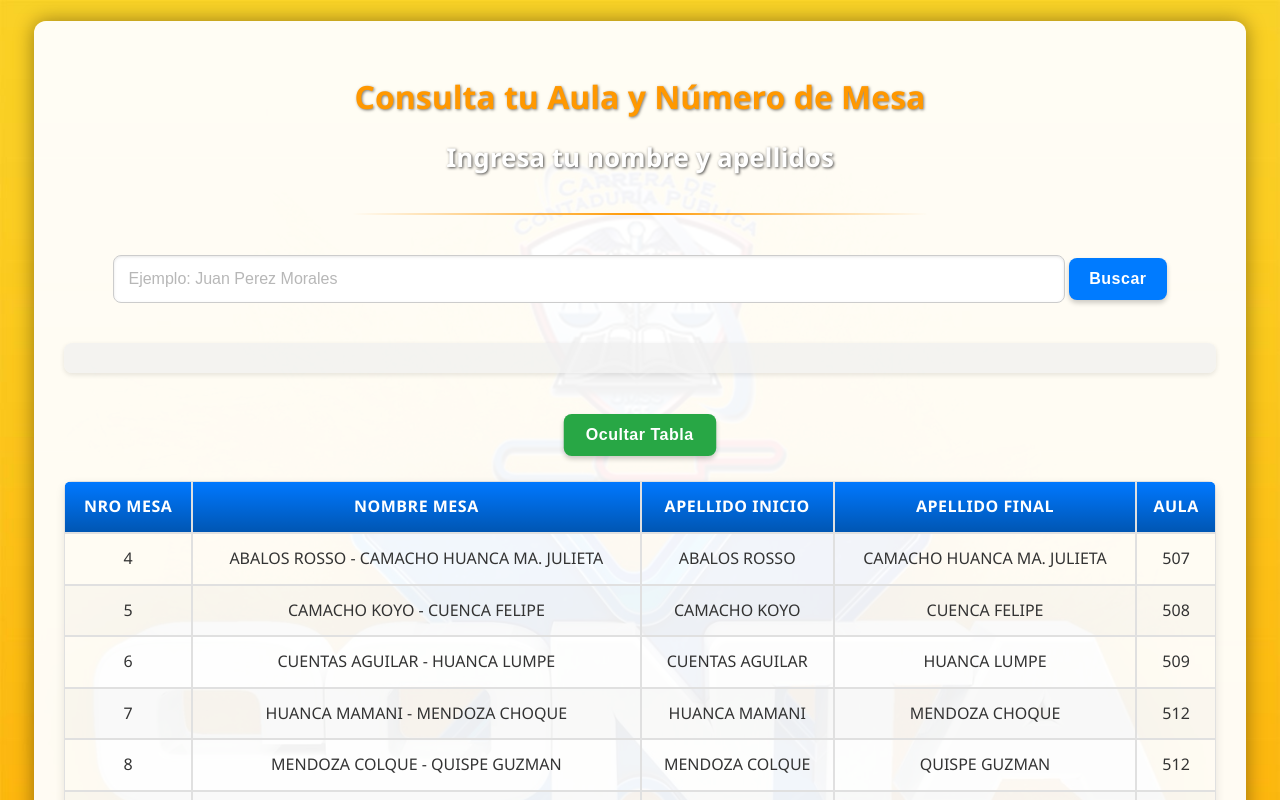
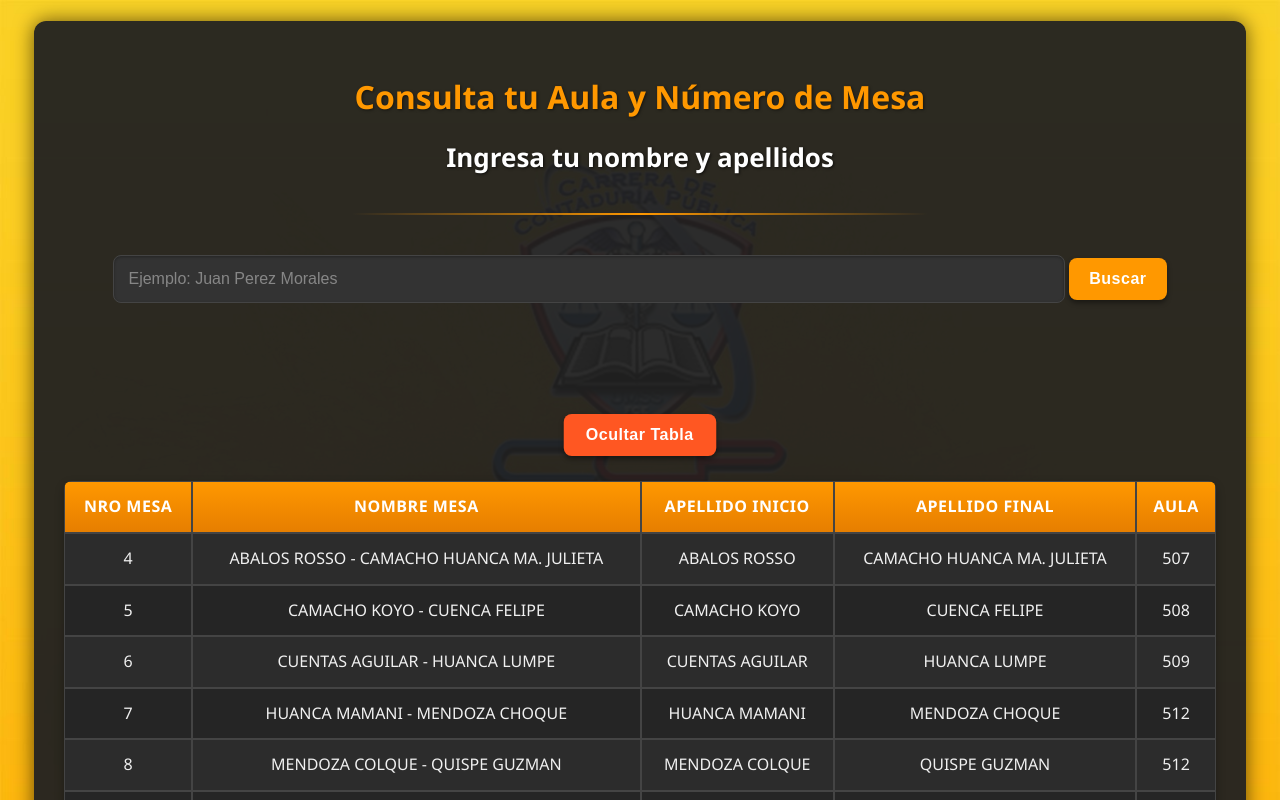
Before and after one commit to Lotiel-Dev/Lotiel-Dev.github.io, a plain HTML site: page index.html in a window 1280 px wide. Both pictures are taken after a click on the button "Mostrar Tabla de mesas". Shown: the top 800 px of the page. Drawn offline with Linux system fonts and the light colour scheme.

Commit message:
Äctualizacion de Estilos

```diff
--- a/styles.css
+++ b/styles.css
@@ -15,15 +15,15 @@ body {
     background-attachment: fixed;
     background-position: center center;
     padding-top: 1px;
-    color: #333;
+    color: #f0f0f0;
 }
 
 .container {
     max-width: 90%;
     margin: 20px auto;
-    background: rgba(255, 255, 255, 0.95);
+    background: rgba(33, 33, 33, 0.95);
     padding: 30px;
-    box-shadow: 0px 0px 20px rgba(0, 0, 0, 0.4);
+    box-shadow: 0px 0px 20px rgba(0, 0, 0, 0.6);
     border-radius: 12px;
     text-align: center;
     transition: all 0.3s ease;
@@ -33,27 +33,29 @@ input {
     width: 80%;
     padding: 14px;
     margin: 15px 0;
-    border: 1px solid #ccc;
+    border: 1px solid #444;
     border-radius: 8px;
     font-size: 16px;
-    box-shadow: inset 0 1px 3px rgba(0,0,0,0.1);
+    background-color: #333;
+    color: #f0f0f0;
+    box-shadow: inset 0 1px 3px rgba(0,0,0,0.3);
     transition: border-color 0.3s, box-shadow 0.3s;
 }
 
 input:focus {
-    border-color: #007BFF;
+    border-color: #ff9800;
     outline: none;
-    box-shadow: inset 0 1px 3px rgba(0,0,0,0.1), 0 0 8px rgba(0,123,255,0.5);
+    box-shadow: inset 0 1px 3px rgba(0,0,0,0.3), 0 0 8px rgba(255,152,0,0.5);
 }
 
 input::placeholder {
-    color: #999;
+    color: #aaa;
     opacity: 0.7;
 }
 
 button {
     padding: 12px 20px;
-    background: #007BFF;
+    background: #ff9800;
     color: white;
     border: none;
     cursor: pointer;
@@ -61,29 +63,29 @@ button {
     font-size: 16px;
     font-weight: 600;
     transition: all 0.3s ease;
-    box-shadow: 0 3px 5px rgba(0,0,0,0.2);
+    box-shadow: 0 3px 5px rgba(0,0,0,0.4);
     letter-spacing: 0.5px;
 }
 
 button:hover {
-    background: #0056b3;
+    background: #e67e00;
     transform: translateY(-2px);
-    box-shadow: 0 5px 10px rgba(0,0,0,0.3);
+    box-shadow: 0 5px 10px rgba(0,0,0,0.5);
 }
 
 button:active {
     transform: translateY(0);
-    box-shadow: 0 2px 3px rgba(0,0,0,0.2);
+    box-shadow: 0 2px 3px rgba(0,0,0,0.3);
 }
 
 #toggleButton {
     margin-top: 25px;
-    background-color: #28a745;
+    background-color: #ff5722;
     padding: 12px 22px;
 }
 
 #toggleButton:hover {
-    background-color: #218838;
+    background-color: #e64a19;
 }
 
 table {
@@ -91,7 +93,7 @@ table {
     margin-top: 25px;
     border-collapse: separate;
     border-spacing: 0;
-    box-shadow: 0 4px 10px rgba(0,0,0,0.1);
+    box-shadow: 0 4px 10px rgba(0,0,0,0.3);
     border-radius: 8px;
     overflow: hidden;
 }
@@ -101,13 +103,13 @@ thead, tbody {
 }
 
 th, td {
-    border: 1px solid #e0e0e0;
+    border: 1px solid #444;
     padding: 12px;
     text-align: center;
 }
 
 th {
-    background: linear-gradient(to bottom, #0078FF, #0056b3);
+    background: linear-gradient(to bottom, #ff9800, #e67e00);
     color: white;
     font-weight: 600;
     letter-spacing: 0.5px;
@@ -118,33 +120,37 @@ th {
 
 tr {
     transition: background-color 0.2s ease;
+    background-color: #2c2c2c;
+    color: #f0f0f0;
 }
 
 tr:nth-child(even) {
-    background-color: rgba(0, 0, 0, 0.02);
+    background-color: #252525;
 }
 
 tr:hover {
-    background-color: rgba(0, 123, 255, 0.08);
+    background-color: #333;
+    background-color: rgba(255, 152, 0, 0.15);
 }
 
 #resultado {
     margin-top: 25px;
     font-weight: bold;
-    color: #333;
+    color: #f0f0f0;
     padding: 15px;
-    background-color: rgba(240, 240, 240, 0.7);
+    background-color: transparent;
     border-radius: 8px;
-    box-shadow: 0 2px 5px rgba(0,0,0,0.1);
+    box-shadow: none;
     transition: all 0.3s ease;
     animation: fadeIn 0.5s ease-in;
 }
 
 #resultado strong {
-    color: #007BFF;
-    font-size: 18px;
+    color: #ff9800;
+    font-size: 22px;
     display: inline-block;
     margin: 5px 0;
+    text-shadow: 2px 2px 4px rgba(0, 0, 0, 0.8);
 }
 
 #tableContainer {
@@ -191,7 +197,8 @@ tr:hover {
 }
 
 .titulos h1:hover {
-    color: #e67e00;
+    color: #ffb74d;
+    text-shadow: 0 0 10px rgba(255, 152, 0, 0.5);
 }
 
 /* Mejorar responsividad */
@@ -254,19 +261,20 @@ tr:hover {
     }
 
     #resultado strong {
-        font-size: 16px;
+        font-size: 20px;
+        text-shadow: 1px 1px 3px rgba(0, 0, 0, 0.9);
     }
 }
 
 /* Agregar pie de página */
 footer {
     margin-top: 30px;
-    color: #fff;
+    color: #ccc;
     text-align: center;
     padding: 15px;
     font-size: 14px;
     text-shadow: 1px 1px 2px rgba(0,0,0,0.8);
-    border-top: 1px solid rgba(255,255,255,0.2);
+    border-top: 1px solid rgba(255,152,0,0.3);
 }
 
 /* Animaciones adicionales */
```
